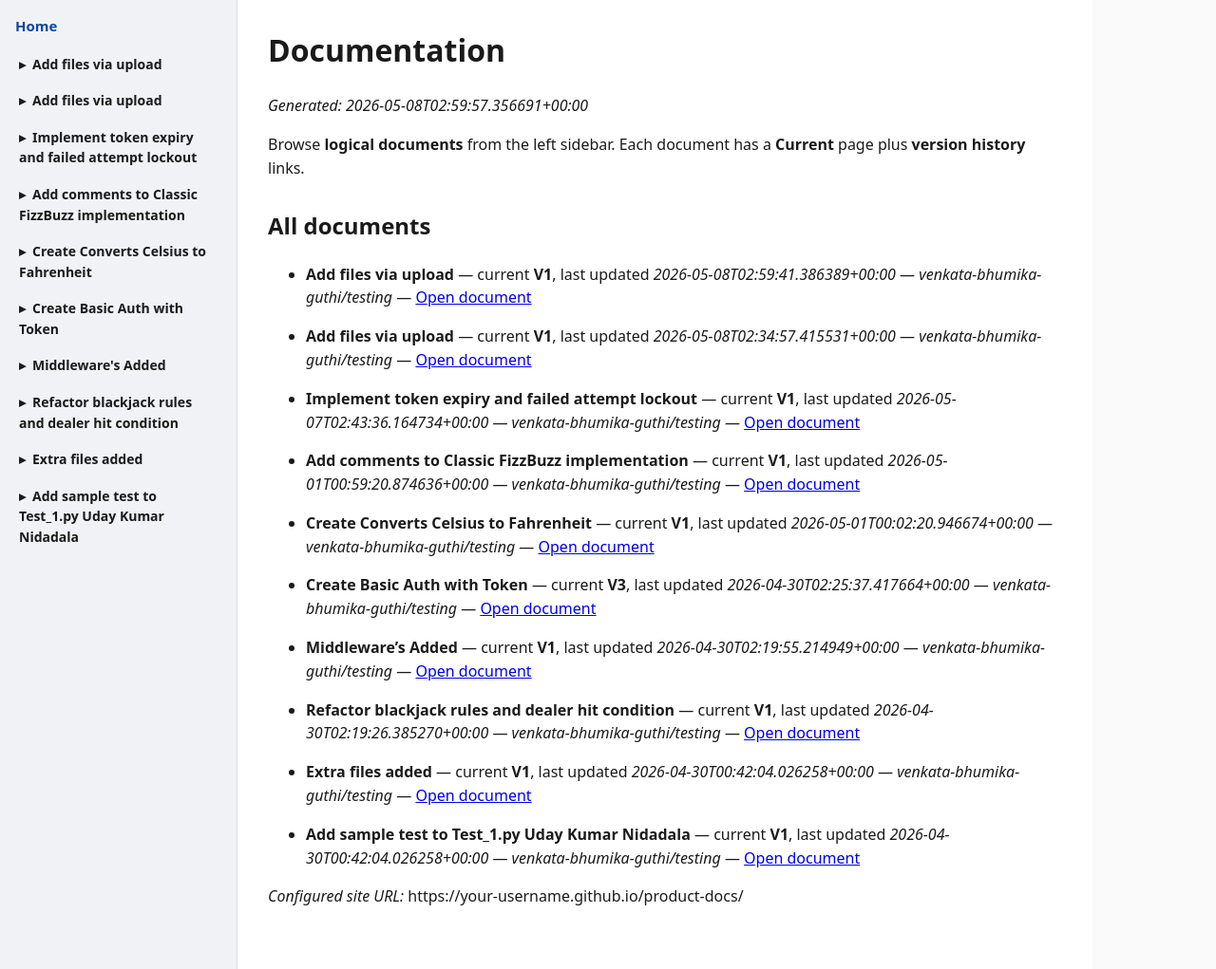
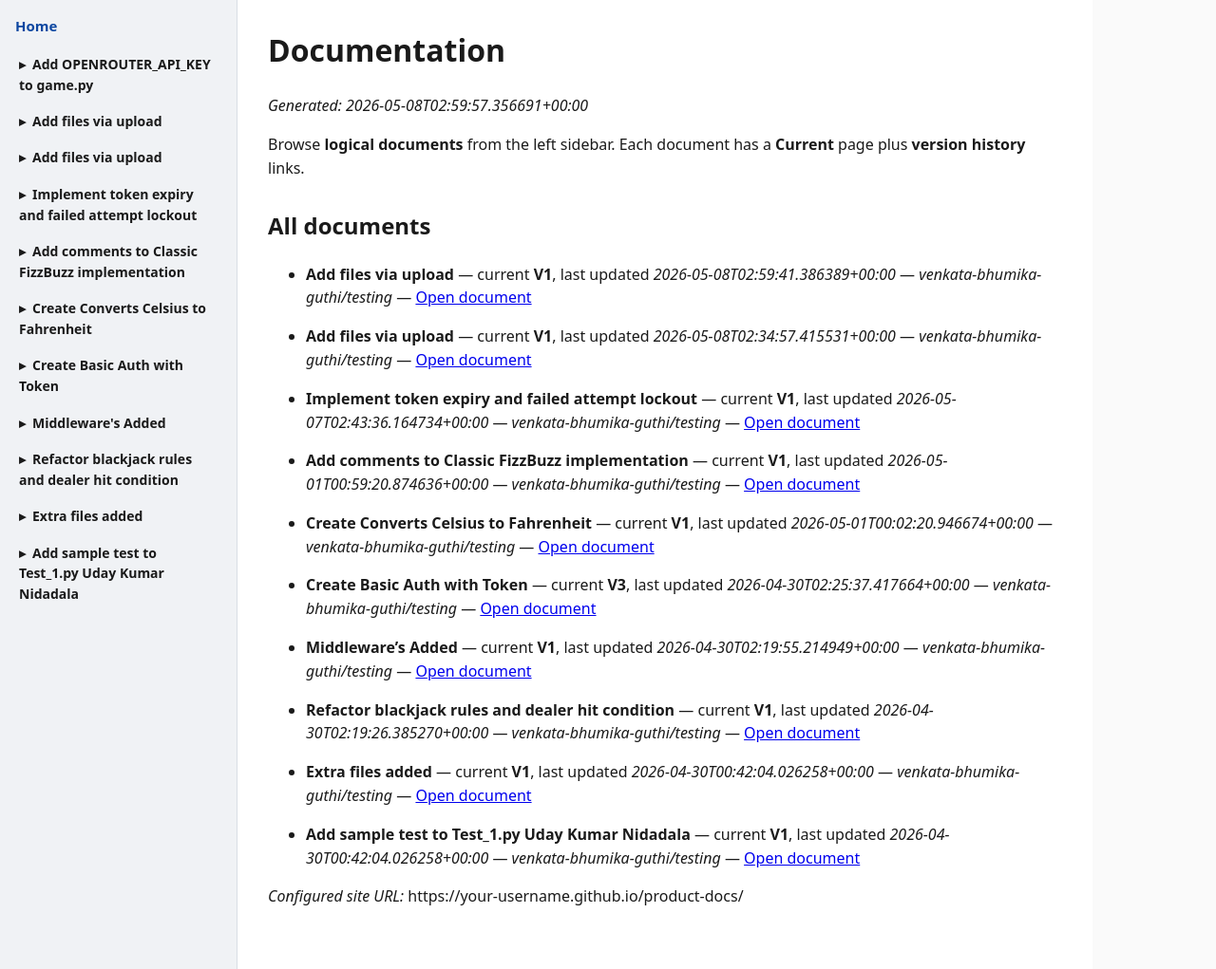
Before and after one commit to Venkata-Bhumika-Guthi/product-docs, a Jekyll site: the page built from docs/index.md, in a window 1280 px wide and 1021 px high. Shown: the whole window at 95% size. Built offline with Jekyll 4.4.1, drawn with Linux system fonts in a browser that asks for light colours.

Commit message:
docs: generated sidebar

```diff
--- a/docs/_includes/sidebar.html
+++ b/docs/_includes/sidebar.html
@@ -1,6 +1,15 @@
 <nav class="side-nav" aria-label="Documents">
   <p class="side-nav__title"><a href="{{ site.baseurl }}/">Home</a></p>
   <ul class="side-nav__docs">
+    <li>
+      <details class="doc-group">
+        <summary>Add OPENROUTER_API_KEY to game.py</summary>
+        <ul>
+          <li><a class="nav-current" href="{{ site.baseurl }}/documents/add-openrouter-api-key-to-game-py-baec4eac64/index.html">Current</a></li>
+          <li><a href="{{ site.baseurl }}/documents/add-openrouter-api-key-to-game-py-baec4eac64/versions/v1.html">V1</a></li>
+        </ul>
+      </details>
+    </li>
     <li>
       <details class="doc-group">
         <summary>Add files via upload</summary>
```
